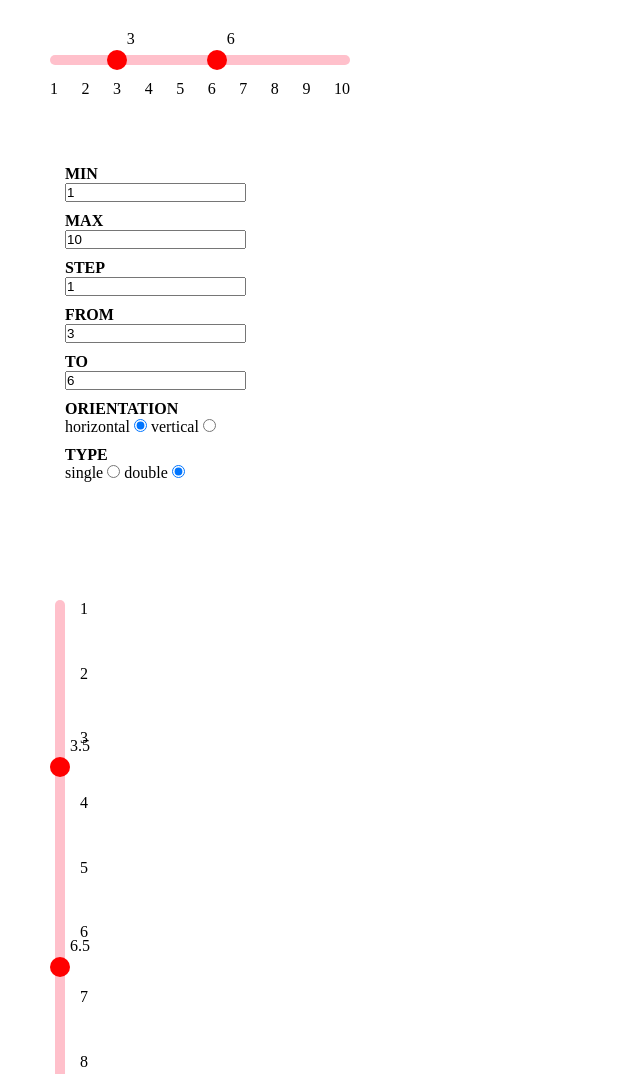
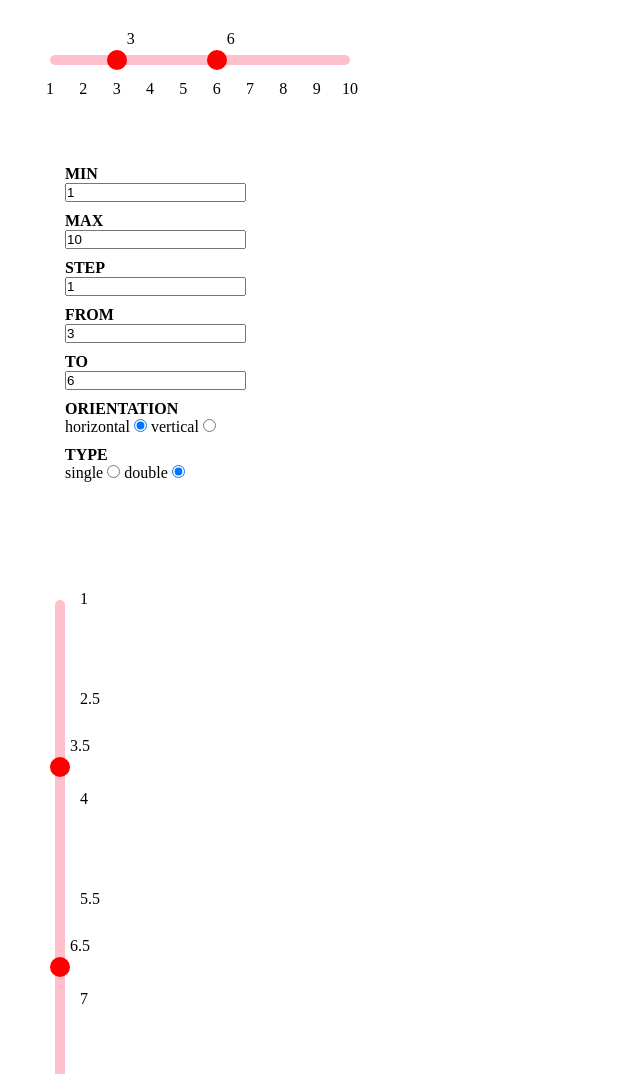
Before and after one commit to guipure/slider, a website built with webpack: page src/index.html in a window 1280 px wide. Shown: the top 1074 px of the page, without its empty margins (0-640 px from the left). Built offline with nearby package versions, Linux system fonts and the light colour scheme.

Commit message:
Added scale

```diff
--- a/src/View/Scale.ts
+++ b/src/View/Scale.ts
@@ -1,4 +1,4 @@
-import View from "./View";
+import View from './View';
 
 class Scale {
   private element: HTMLElement;
@@ -13,29 +13,47 @@ class Scale {
   }
 
   private initScale() {
-    const values = this.slider.state.values;
+    const { values } = this.slider.state;
+    const { pxValues } = this.slider;
 
-    if (!values) throw Error('Values not found');
+    if (!values || !pxValues) throw Error('Values not found');
 
     this.element.innerHTML = '';
     this.element.className = `scale_${this.slider.state.orientation}`;
     let inc;
+    const maxIndex = values.length - 1;
+    const max = values[maxIndex];
 
     if (values.length <= 10) {
       inc = 1;
+    } else if (max < 1000) {
+      inc = Math.round(values.length / 7);
     } else {
-      inc = Math.round(values.length / 10);
+      inc = Math.round(values.length / 5);
     }
 
-    for (let index = 0; index < values.length; index += inc) {
-      this.element.append(this.createScaleValue(values[index]));
+    for (let index = 0; index < maxIndex; index += inc) {
+      if (maxIndex - index < inc) break;
+      this.element.append(this.createScaleValue(values[index], pxValues[index]));
     }
+
+    this.element.append(this.createScaleValue(max, pxValues[maxIndex]));
   }
 
-  private createScaleValue(value: number): HTMLElement {
+  private createScaleValue(value: number, position: number): HTMLElement {
     const scaleValue = document.createElement('span');
     scaleValue.className = 'scale__value';
     scaleValue.innerHTML = value.toString();
+
+    if (this.slider.state.orientation === 'horizontal') {
+      const width = 50;
+      scaleValue.style.width = `${width}px`;
+      scaleValue.style.left = `${position - width / 2}px`;
+    } else {
+      const height = 20;
+      scaleValue.style.height = `${height}px`;
+      scaleValue.style.top = `${position - height / 2}px`;
+    }
     return scaleValue;
   }
 }
--- a/src/View/Thumb.ts
+++ b/src/View/Thumb.ts
@@ -167,7 +167,7 @@ class Thumb {
       pxValues.push(pxValue);
       pxValue += pxStep;
     }
-
+    this.slider.pxValues = pxValues;
     return pxValues;
   }
 
--- a/src/View/View.ts
+++ b/src/View/View.ts
@@ -16,6 +16,8 @@ class View {
   private thumb?: Thumb;
 
   private otherThumb?: Thumb;
+
+  public pxValues?: number[];
 
   constructor(private anchor: HTMLElement, private options: ViewOptions) {
     this.state = { ...options };
--- a/src/index.scss
+++ b/src/index.scss
@@ -45,20 +45,20 @@
 }
 
 .scale_horizontal {
-  display: flex;
-  justify-content: space-between;
   position: relative;
   top: 30px;
   width: 100%;
 }
 
 .scale_vertical {
-  display: flex;
-  flex-direction: column;
-  justify-content: space-between;
   position: relative;
   left: 30px;
   height: 100%;
+}
+
+.scale__value {
+  position: absolute;
+  text-align: center;
 }
 
 .settings {
```
